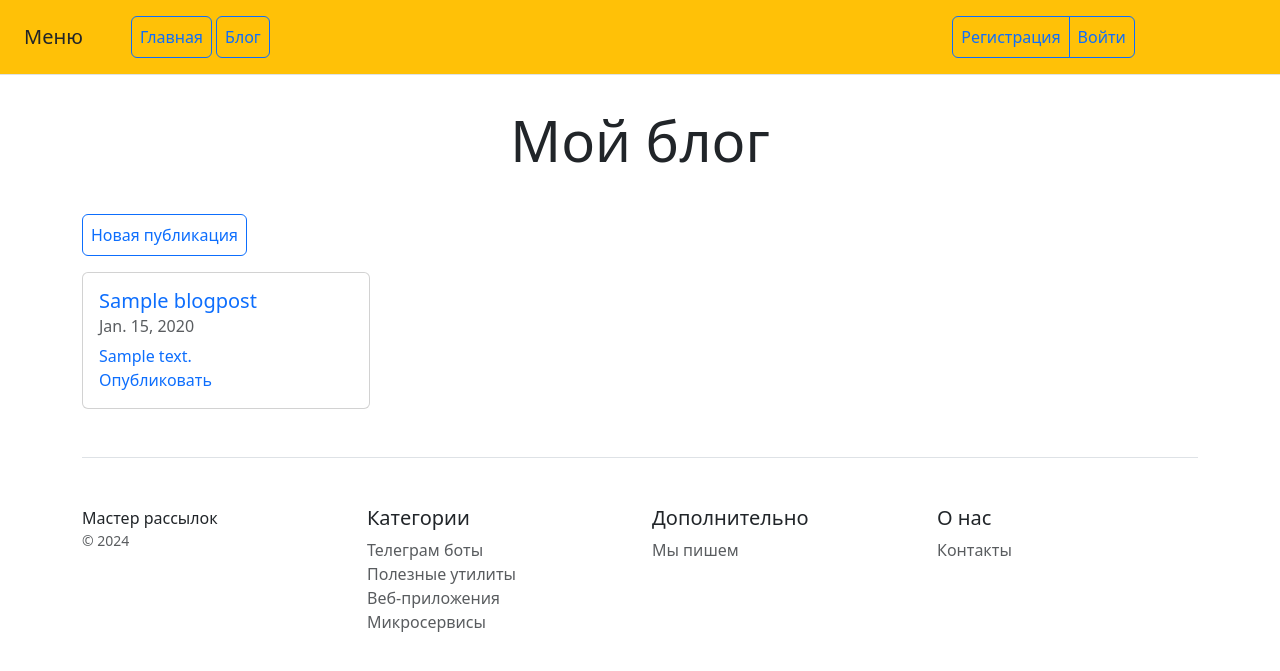
After one commit to dimapbbb/MailMaster, a Django app: page /blog/ in a window 1280 px wide; the page is wider, and only the part inside the window is pictured. The commit adds this page. Shown: the top 671 px of that part. Run offline with Django 5.2, Linux system fonts and the light colour scheme; tables that the repository leaves empty hold one stand-in row (values such as "Sample post").

Commit message:
круд механизм для ведения блога пользователем

```diff
--- a/blog/models.py
+++ b/blog/models.py
@@ -8,7 +8,7 @@ class BlogPost(models.Model):
 
     title = models.CharField(max_length=100, verbose_name="Заголовок")
     content = models.TextField(verbose_name="Содержимое")
-    image = models.ImageField(upload_to='blog_image/', verbose_name="Картинка")
+    image = models.ImageField(upload_to='blog_image/', verbose_name="Картинка", blank=True, null=True)
     published_date = models.DateField(auto_now=True, verbose_name="Дата публикации")
     views_count = models.IntegerField(default=0, verbose_name="Просмотры")
 
--- /dev/null
+++ b/blog/templates/blog/blogpost_list.html
@@ -0,0 +1,21 @@
+{% extends 'base.html' %}
+
+{% block content %}
+<div class="row">
+    <div class="col-4 mb-3">
+        <a class="p-2 btn btn-outline-primary" href="/new_post/">Новая публикация</a>
+    </div>
+</div>
+{% for object in object_list %}
+<a href="{% url 'blog:read_post' object.pk %}">
+    <div class="card" style="width: 18rem;">
+        <div class="card-body">
+            <h5 class="card-title">{{ object.title }}</h5>
+            <h6 class="card-subtitle mb-2 text-body-secondary">{{ object.published_date }}</h6>
+            <p class="card-text">{{ object.content }}</p>
+            <a href="#" class="card-link">Опубликовать</a>
+        </div>
+    </div>
+</a>
+{% endfor %}
+{% endblock %}
--- a/blog/urls.py
+++ b/blog/urls.py
@@ -1,10 +1,14 @@
 from django.urls import path
 
 from blog.apps import BlogConfig
-
+from blog.views import BlogListView, PostCreateView, ReadPostView, PostDeleteView, PostUpdateView
 
 app_name = BlogConfig.name
 
 urlpatterns = [
-
+    path('blog/', BlogListView.as_view(), name='all_posts'),
+    path('new_post/', PostCreateView.as_view(), name='new_post'),
+    path('update_post/<int:pk>', PostUpdateView.as_view(), name='update_post'),
+    path('read_post/<int:pk>', ReadPostView.as_view(), name='read_post'),
+    path('delete_post/<int:pk>', PostDeleteView.as_view(), name='delete_post'),
 ]
--- a/blog/views.py
+++ b/blog/views.py
@@ -1,6 +1,53 @@
-from django.shortcuts import render
-from django.views.generic import ListView
+from django.urls import reverse
+from django.views.generic import ListView, CreateView, DetailView, DeleteView, UpdateView
+
+from blog.forms import PostForm
+from blog.models import BlogPost
 
 
 class BlogListView(ListView):
-    pass
+    model = BlogPost
+
+    def get_context_data(self, **kwargs):
+        context = super().get_context_data(**kwargs)
+        context['title'] = "Мой блог"
+        return context
+
+
+class PostCreateView(CreateView):
+    model = BlogPost
+    form_class = PostForm
+
+    def get_context_data(self, **kwargs):
+        context = super().get_context_data(**kwargs)
+        context['title'] = "Новая публикация"
+        return context
+
+    def form_valid(self, form):
+        if form.is_valid:
+            obj = form.save()
+            obj.user = self.request.user
+            obj.save()
+        return super().form_valid(form)
+
+    def get_success_url(self):
+        return reverse('blog:all_posts')
+
+
+class PostUpdateView(UpdateView):
+    model = BlogPost
+    form_class = PostForm
+
+    def get_success_url(self):
+        return reverse('blog:read_post', args=[self.kwargs.get('pk')])
+
+
+class ReadPostView(DetailView):
+    model = BlogPost
+
+
+class PostDeleteView(DeleteView):
+    model = BlogPost
+
+    def get_success_url(self):
+        return reverse('blog:all_posts')
--- a/users/templates/includes/inc_head_menu.html
+++ b/users/templates/includes/inc_head_menu.html
@@ -2,7 +2,7 @@
     <h5 class="my-0 mr-md-auto font-weight-normal">Меню</h5>
     <nav class="col-8 ms-5">
         <a class="p-2 btn btn-outline-primary" href="/">Главная</a>
-        <a class="p-2 btn btn-outline-primary" href="/">Блог</a>
+        <a class="p-2 btn btn-outline-primary" href="/blog/">Блог</a>
     </nav>
 
     <nav class="col-6">
@@ -17,6 +17,7 @@
                 </button>
                 <ul class="dropdown-menu">
                     <li><a class="dropdown-item" href="{% url 'users:users_detail' user.pk %}">Мой аккаунт</a></li>
+                    <li><a class="dropdown-item" href="{% url 'blog:all_posts' %}">Мой блог</a></li>
                     <li><a class="dropdown-item" href="{% url 'newsletter:history' 0 %}">История отправлений</a></li>
                     <li><a class="dropdown-item" href="/logout/">Выйти</a></li>
                 </ul>
```
Also changed, not shown: blog/forms.py (added, +10 -0 lines), blog/templates/blog/blogpost_confirm_delete.html (added, +9 -0 lines), blog/templates/blog/blogpost_detail.html (added, +20 -0 lines), blog/templates/blog/blogpost_form.html (added, +9 -0 lines), blog/migrations/0002_alter_blogpost_options_alter_blogpost_image.py (added).
